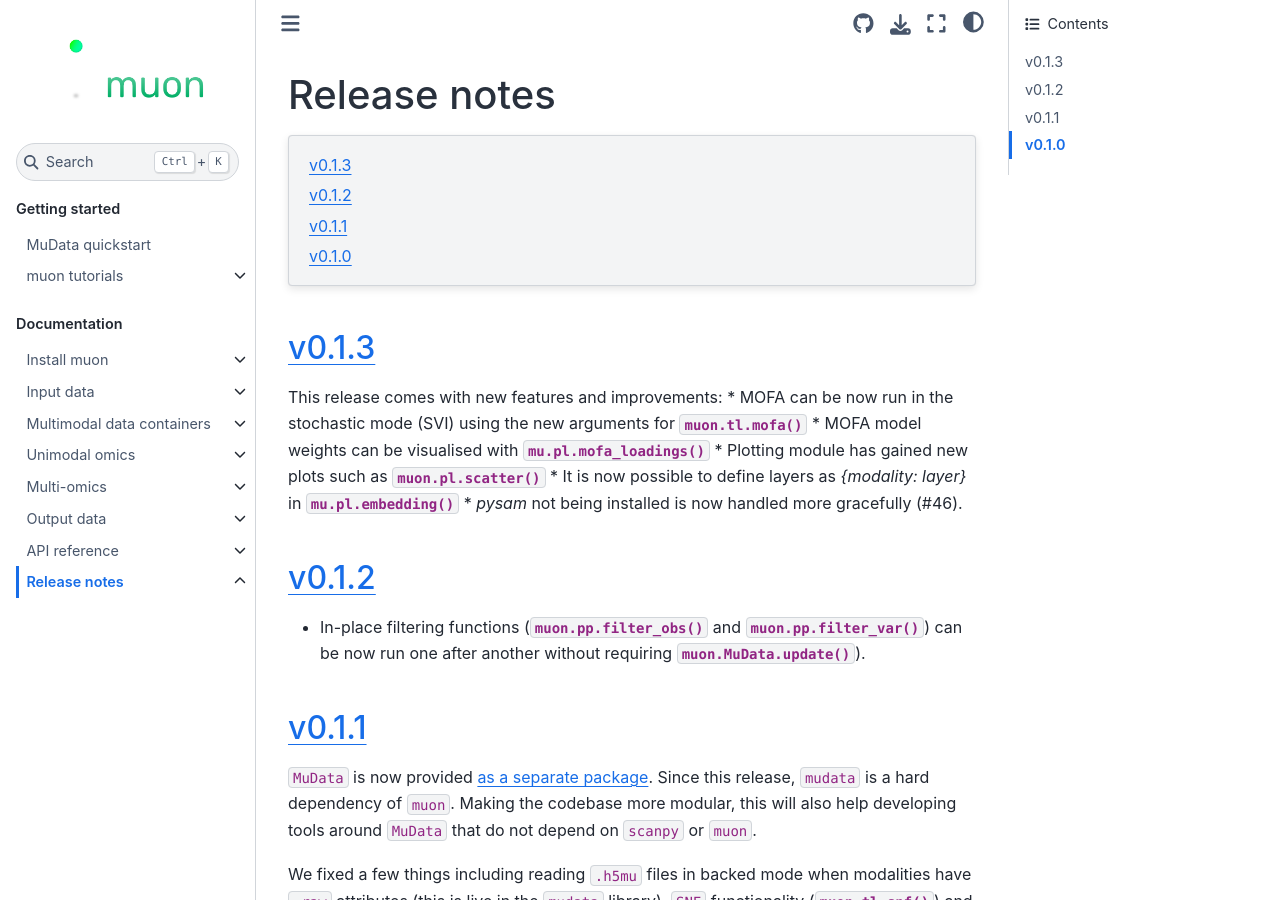
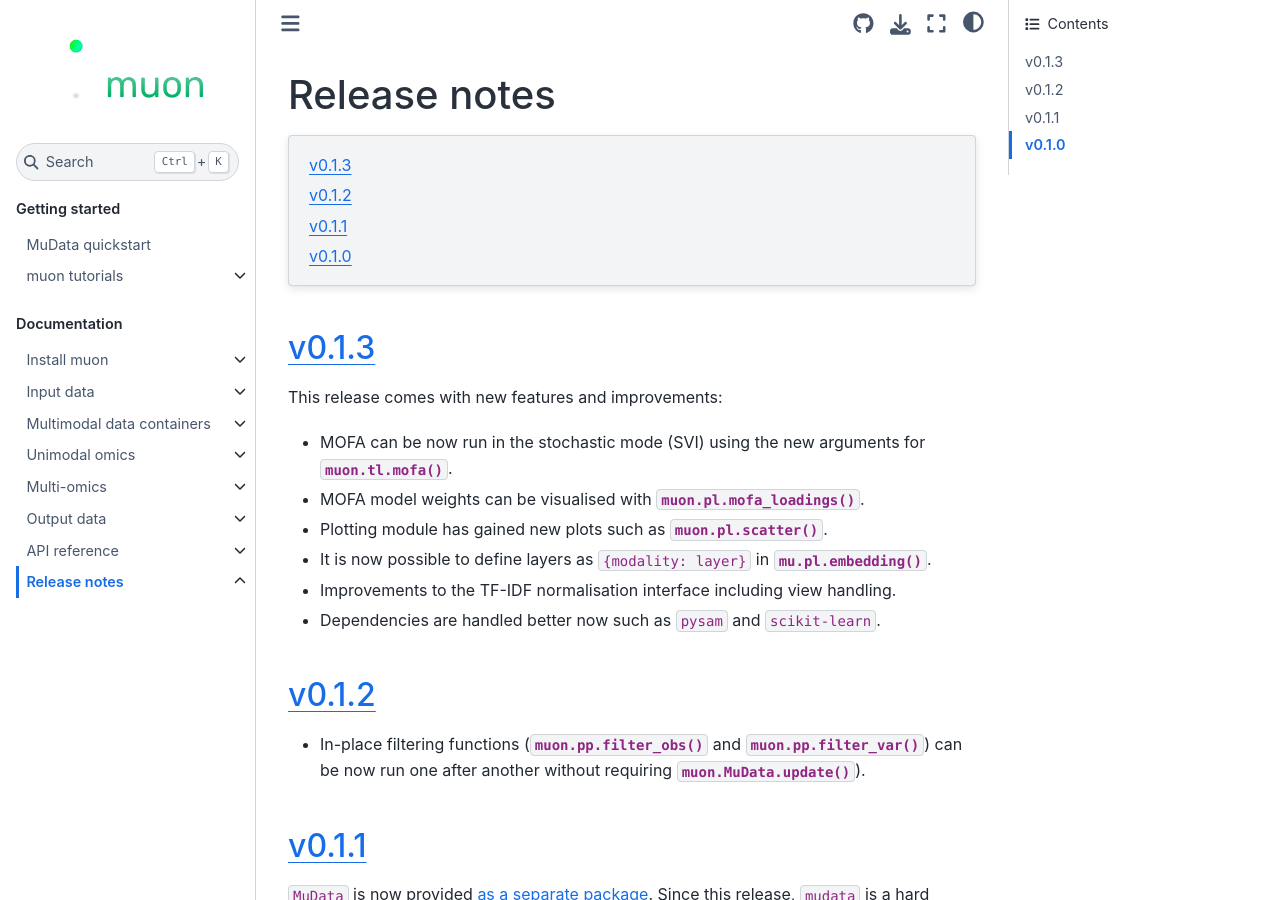
Before and after one commit to scverse/muon, a Sphinx documentation site: the page built from docs/source/changelog.rst, in a window 1280 px wide and 900 px high. Built offline with Sphinx 7.4.7 and the Sphinx Book theme 1.1.4, drawn with Linux system fonts in a browser that asks for light colours; pages that are not in the unit, such as notebooks, are missing from menus.

Commit message:
Update changelog info for the next version (v0.1.3)

```diff
--- a/docs/source/changelog.rst
+++ b/docs/source/changelog.rst
@@ -13,11 +13,18 @@ v0.1.3
 ------
 
 This release comes with new features and improvements:
-* MOFA can be now run in the stochastic mode (SVI) using the new arguments for :func:`muon.tl.mofa`
-* MOFA model weights can be visualised with :func:`mu.pl.mofa_loadings`
-* Plotting module has gained new plots such as :func:`muon.pl.scatter`
-* It is now possible to define layers as `{modality: layer}` in :func:`mu.pl.embedding`
-* `pysam` not being installed is now handled more gracefully (#46).
+
+* MOFA can be now run in the stochastic mode (SVI) using the new arguments for :func:`muon.tl.mofa`.
+
+* MOFA model weights can be visualised with :func:`muon.pl.mofa_loadings`.
+
+* Plotting module has gained new plots such as :func:`muon.pl.scatter`.
+
+* It is now possible to define layers as ``{modality: layer}`` in :func:`mu.pl.embedding`.
+
+* Improvements to the TF-IDF normalisation interface including view handling.
+
+* Dependencies are handled better now such as ``pysam`` and ``scikit-learn``.
 
 v0.1.2
 ------
```
